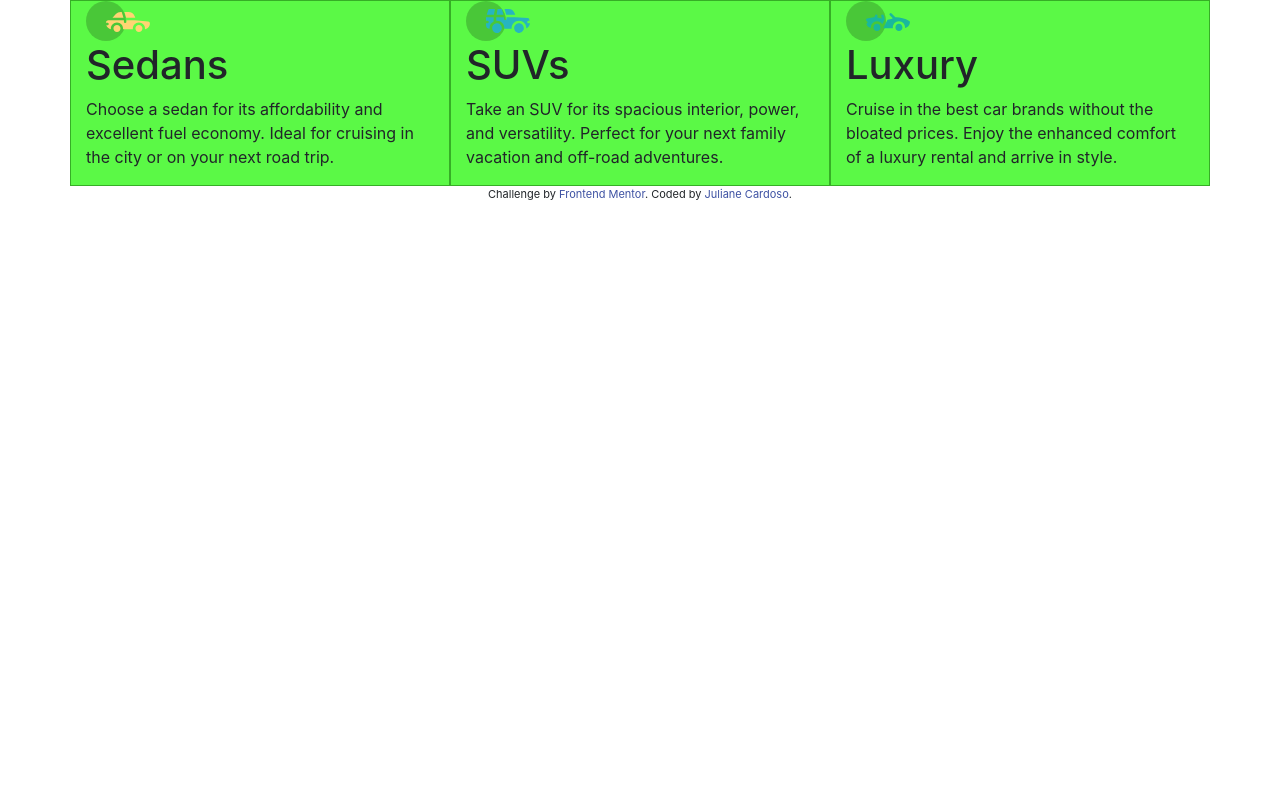
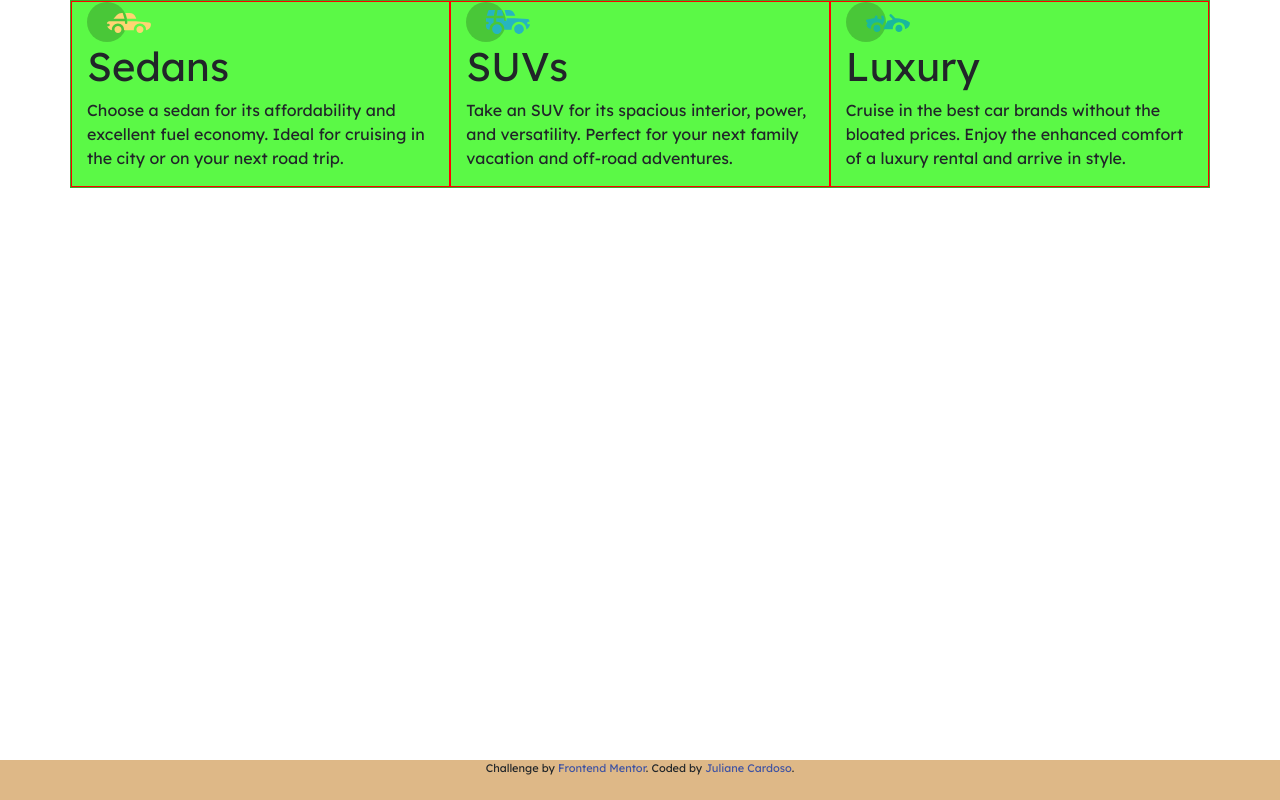
Before and after one commit to julianesilvac75/3-column-preview-card-component-challenge, a plain HTML site: page index.html in a window 1280 px wide. Drawn offline with nearby package versions, Linux system fonts and the light colour scheme.

Commit message:
configura o rodape

```diff
--- a/index.html
+++ b/index.html
@@ -12,6 +12,11 @@
     <!-- Font Awesome -->
     <script src="https://kit.fontawesome.com/fa866efc1f.js" crossorigin="anonymous"></script>
 
+    <link rel="preconnect" href="https://fonts.googleapis.com">
+    <link rel="preconnect" href="https://fonts.gstatic.com" crossorigin>
+    <link href="https://fonts.googleapis.com/css2?family=Lexend+Deca&display=swap" rel="stylesheet">
+
+
     <link rel="icon" type="image/png" sizes="32x32" href="./images/favicon-32x32.png">
 
     <title>Frontend Mentor | 3-column preview card component</title>
@@ -24,8 +29,8 @@
 
     <main class="container">
 
-      <div class="row">
-        <article class="col-sm  destaca-container">
+      <div class="row destaca-container">
+        <article class="col-sm-4">
           <img src="images/icon-sedans.svg" alt="Sedans icon">
           <section>
             <h1>Sedans</h1>
@@ -33,7 +38,7 @@
           </section>
         </article>
 
-        <article class="col-sm  destaca-container">
+        <article class="col-sm-4">
           <img src="images/icon-suvs.svg" alt="SUVs icon">
           <section>
             <h1>SUVs</h1>
@@ -41,7 +46,7 @@
           </section>
         </article>
 
-        <article class="col-sm  destaca-container">
+        <article class="col-sm-4">
           <img src="images/icon-luxury.svg" alt="Luxury icon">
           <h1>Luxury</h1>
           <p>Cruise in the best car brands without the bloated prices. Enjoy the enhanced comfort of a luxury rental and arrive in style.</p>
--- a/style.css
+++ b/style.css
@@ -2,12 +2,19 @@
     border: 0;
     padding: 0;
     margin: 0;
+    font-family: 'Lexend Deca', sans-serif;
+}
+
+html, body {
+    margin: 0;
+    height: 100%;
 }
 
 .destaca-container {
     background: #5bf946;
     border: 1px solid #36ae26;
 }
+
 
 article {
     border: 1px solid red;
@@ -18,6 +25,15 @@ article {
     text-align: center;
 }
 
+footer {
+    clear: both;
+    position:absolute;
+    bottom:0;
+    width:100%;
+    height:40px;
+    background-color: burlywood;
+}
+
 .attribution a {
     color: hsl(228, 45%, 44%);
 }
```
